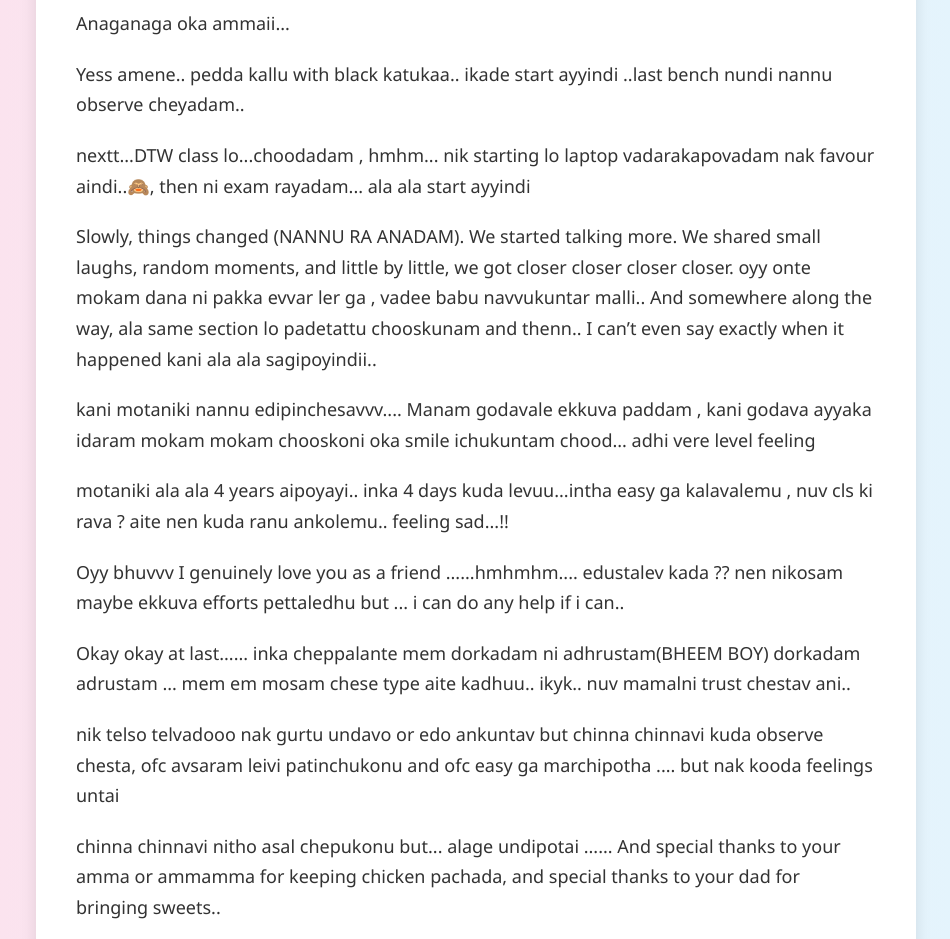
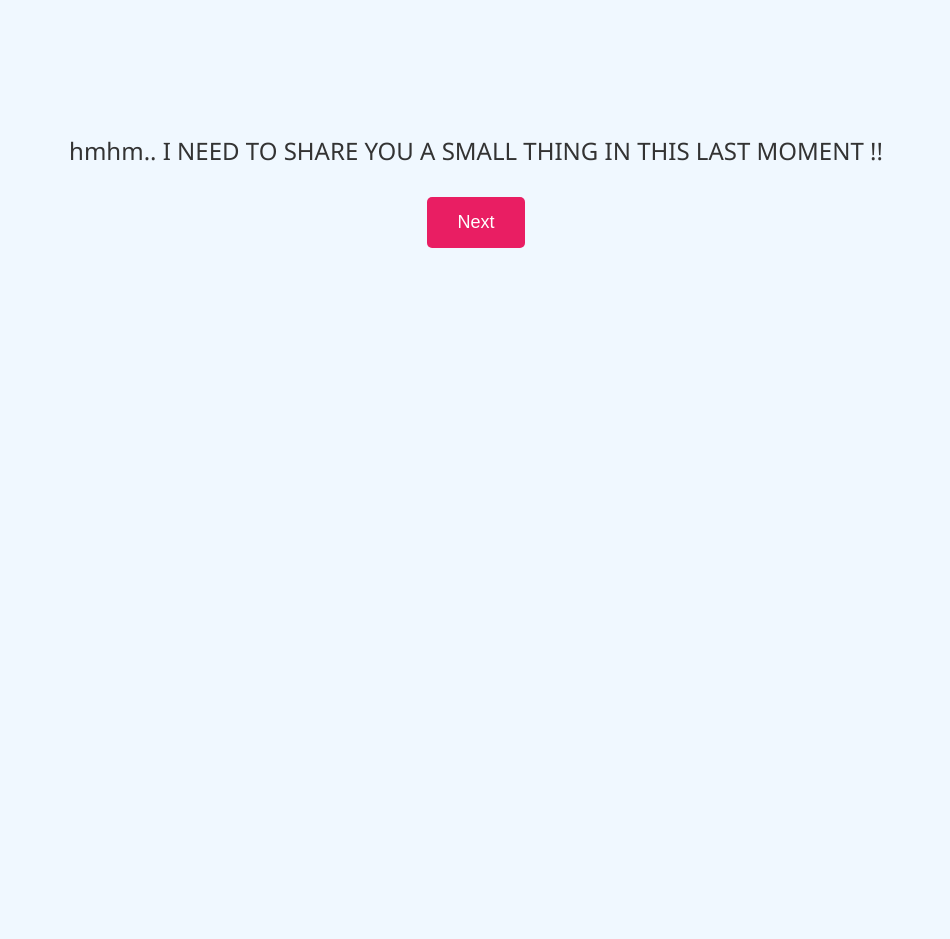
Before and after one commit to anonymous236q/bhuvana, a plain HTML site: page index.html in a window 1280 px wide. Shown: the part 209-1148 px from the top of the page, without its empty margins (164-1114 px from the left). After the commit the page ends 800 px from the top, so only its background shows below. Drawn offline with Linux system fonts and the light colour scheme.

Commit message:
Update index.html

```diff
--- a/index.html
+++ b/index.html
@@ -2,79 +2,50 @@
 <html lang="en">
 <head>
   <meta charset="UTF-8">
-  <title>How Our Friendship Grew</title>
+  <meta name="viewport" content="width=device-width, initial-scale=1.0">
+  <title>Welcome Page</title>
   <style>
     body {
       font-family: 'Segoe UI', Tahoma, Geneva, Verdana, sans-serif;
-      background: linear-gradient(to right, #ffe0ec, #e0f7ff);
+      background: #f0f8ff;
+      display: flex;
+      flex-direction: column;
+      justify-content: center;
+      align-items: center;
+      height: 100vh;
       margin: 0;
-      padding: 0;
-      color: #333;
     }
 
-    .container {
-      max-width: 800px;
-      margin: 80px auto;
-      background: #fff;
-      padding: 40px;
-      box-shadow: 0 8px 16px rgba(0, 0, 0, 0.1);
-      border-radius: 12px;
+    .message {
+      font-size: 24px;
+      color: #333;
+      margin-bottom: 30px;
+      text-align: center;
     }
 
-    h1 {
-      text-align: center;
-      color: #e91e63;
-      font-size: 36px;
+    .next-button {
+      padding: 15px 30px;
+      font-size: 18px;
+      color: #fff;
+      background-color: #e91e63;
+      border: none;
+      border-radius: 5px;
+      cursor: pointer;
+      transition: background-color 0.3s;
     }
 
-    p {
-      font-size: 18px;
-      line-height: 1.7;
-      margin-bottom: 20px;
-    }
-
-    .signature {
-      text-align: right;
-      font-style: italic;
-      margin-top: 40px;
+    .next-button:hover {
+      background-color: #c2185b;
     }
   </style>
 </head>
 <body>
 
-  <!-- Audio element to play the song automatically -->
-  <audio id="bg-audio" autoplay loop>
-    <source src="mf.mp3" type="audio/mpeg">
-    Your browser does not support the audio element.
-  </audio>
+  <div class="message">
+    hmhm.. I NEED TO SHARE YOU A SMALL THING IN THIS LAST MOMENT !!
+  </div>
 
-  <div class="container">
-    <h1>How Our Friendship Grew</h1>
-
-    <p>Anaganaga oka ammaii...</p>
-
-    <p>Yess amene.. pedda kallu with black katukaa.. ikade start ayyindi ..last bench nundi nannu observe cheyadam..</p>
-
-    <p>nextt...DTW class lo...choodadam , hmhm... nik starting lo laptop vadarakapovadam nak favour aindi..🙈, then ni exam rayadam... ala ala start ayyindi</p>
-
-    <p>Slowly, things changed (NANNU RA ANADAM). We started talking more. We shared small laughs, random moments, and little by little, we got closer closer closer closer. oyy onte mokam dana ni pakka evvar ler ga , vadee babu navvukuntar malli.. And somewhere along the way, ala same section lo padetattu chooskunam and thenn.. I can’t even say exactly when it happened kani ala ala sagipoyindii..</p>
-
-    <p>kani motaniki nannu edipinchesavvv.... Manam godavale ekkuva paddam , kani godava ayyaka idaram mokam mokam chooskoni oka smile ichukuntam chood... adhi vere level feeling</p>
-
-    <p> motaniki ala ala 4 years aipoyayi..  inka 4 days kuda levuu...intha easy ga kalavalemu , nuv cls ki rava ? aite nen kuda ranu ankolemu.. feeling sad...!!</p>
-
-    <p>Oyy bhuvvv I genuinely love you as a friend ......hmhmhm.... edustalev kada ?? nen nikosam maybe ekkuva efforts pettaledhu but ... i can do any help if i can..</p>
-
-    <p>Okay okay at last...... inka cheppalante mem dorkadam ni adhrustam(BHEEM BOY) dorkadam adrustam ... mem em mosam chese type aite kadhuu.. ikyk.. nuv mamalni trust chestav ani..</p>
-
-    <p>nik telso telvadooo nak gurtu undavo or edo ankuntav but chinna chinnavi kuda observe chesta, ofc avsaram leivi patinchukonu and ofc easy ga marchipotha .... but nak kooda feelings untai</p>
-
-    <p>chinna chinnavi nitho asal chepukonu but... alage undipotai ...... And special thanks to your amma or ammamma for keeping chicken pachada, and special thanks to your dad for bringing sweets..</p>
-    <p>FINALLY.. KAKINADA AMMAI KARIMNAGAR ABBI BTECH LIFE AIPOYINDI...</p>
-    <p>Ika selavu...</p>
-
-    <div class="signature">– niii Shivv</div>
-  </div>
+  <button class="next-button" onclick="window.location.href='index.html'">Next</button>
 
 </body>
 </html>
```
